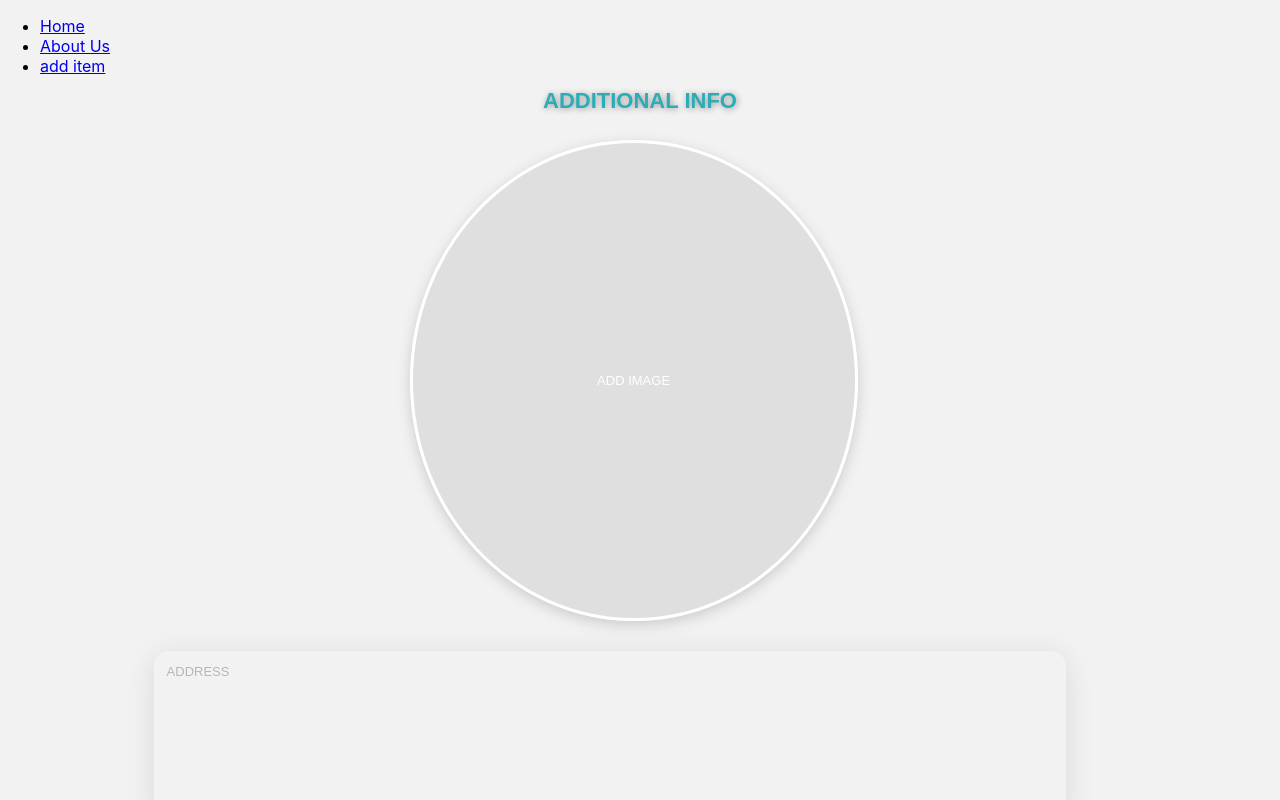
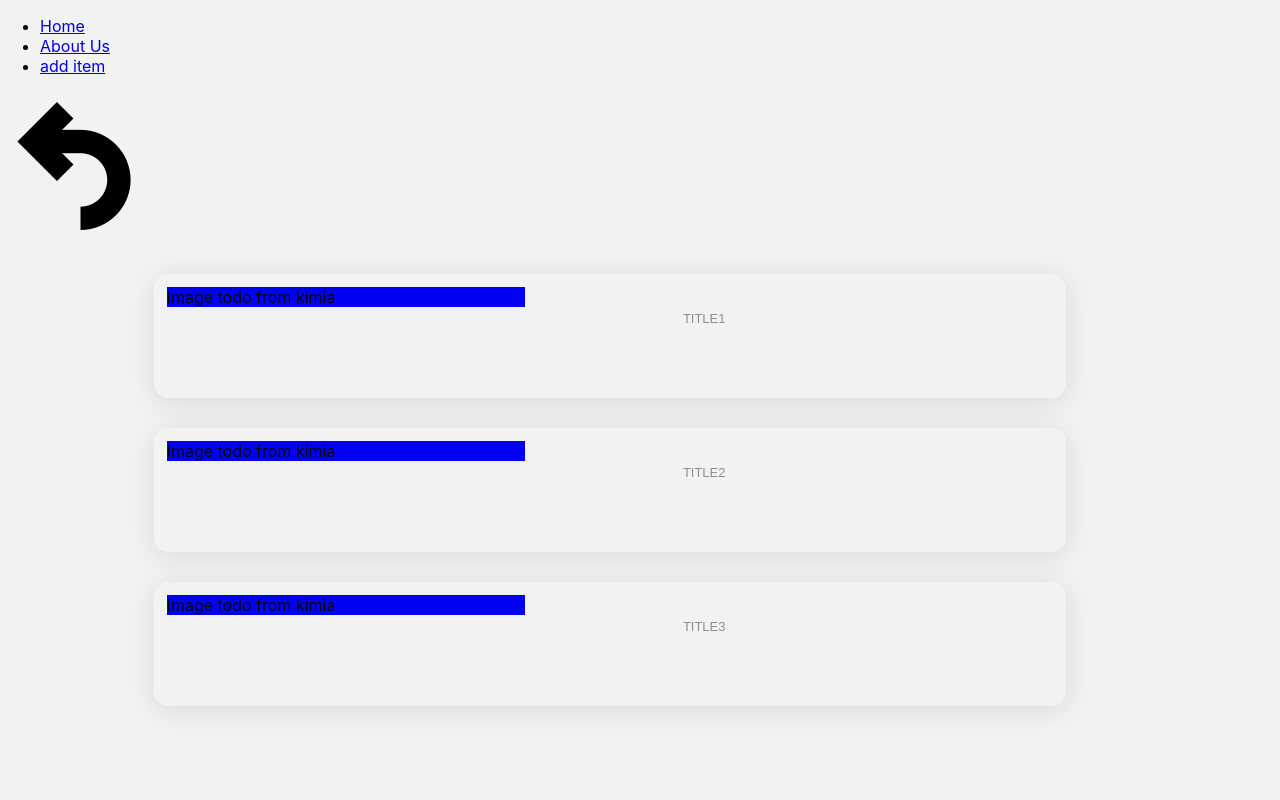
Before and after one commit to niloufarmj/Final-Project-Museumore-AR, a React (Create React App) app in the folder museumore-frontend/: page / in a window 1280 px wide. Shown: the top 800 px of the page. Built offline with nearby package versions, Linux system fonts and the light colour scheme.

Commit message:
add library without image on items

```diff
--- a/museumore-frontend/src/App.js
+++ b/museumore-frontend/src/App.js
@@ -8,13 +8,14 @@ import Signup from "./Components/Pages/Signup";
 import Dashboard from "./Components/Layouts/Dashboard";
 import AddItem from "./Components/Pages/AddItem";
 import AdditionalInfo from "./Components/Pages/AdditionalInfo";
+import Library from "./Components/Pages/Library";
 
 function App() {
   return (
     <BrowserRouter>
       <Routes>
         <Route path="/" element={<Dashboard />}>
-          <Route index element={<AdditionalInfo />} />
+          <Route index element={<Library />} />
           <Route path="aboutus" element={<AboutUs />} />
           <Route path="login" element={<Login />} />
           <Route path="signup" element={<Signup />} />
--- /dev/null
+++ b/museumore-frontend/src/Assets/CSS/itemCard.css
@@ -0,0 +1,18 @@
+.card {
+    display: inline-block;
+    margin-top: 30px;
+    flex-direction: row;
+    align-items: flex-start;
+    padding: 10px 0px 8px 10px;
+    gap: 10px;
+
+    margin-left: 12%;
+    width: 70%;
+    height: 100px;
+
+    background: #F4F4F4;
+    mix-blend-mode: darken;
+    border: 3px solid #FFFFFF;
+    box-shadow: 0px 4px 30px rgba(0, 0, 0, 0.1);
+    border-radius: 15px;
+}
--- /dev/null
+++ b/museumore-frontend/src/Components/Layouts/ItemCard.js
@@ -0,0 +1,23 @@
+import React from 'react';
+import '../../Assets/CSS/itemCard.css'
+import Text from './Text';
+
+function ItemCard(params) {
+    return(
+        <>
+         <div className='card'>
+            {/* {image} */}
+            <div style={{backgroundColor: "blue", width: "40%"}}>
+                Image todo from kimia
+            </div>
+            <div style={{marginLeft: "20%", marginTop: "-10px"}}>
+                <Text text={params.title} />
+            </div>
+
+         </div>
+        </>
+
+    )
+}
+
+export default ItemCard;
--- /dev/null
+++ b/museumore-frontend/src/Components/Pages/Library.js
@@ -0,0 +1,34 @@
+import React from 'react';
+import ReturnButton from '../Layouts/ReturnButton';
+import ItemCard from '../Layouts/ItemCard';
+
+function Library(params) {
+    // itemsList = params.itemsList;
+    var itemsList = [
+        {
+            "image": "",
+            "title": "title1"
+        },
+        {
+            "image": "",
+            "title": "title2"
+        },
+        {
+            "image": "",
+            "title": "title3"
+        },
+    ]
+    return(
+        <>
+            <ReturnButton />
+            <div>
+                {itemsList.map((item) =>
+                    <ItemCard image={item.image} title={item.title}/>
+                )}
+            </div>
+        </>
+
+    )
+}
+
+export default Library;
```
